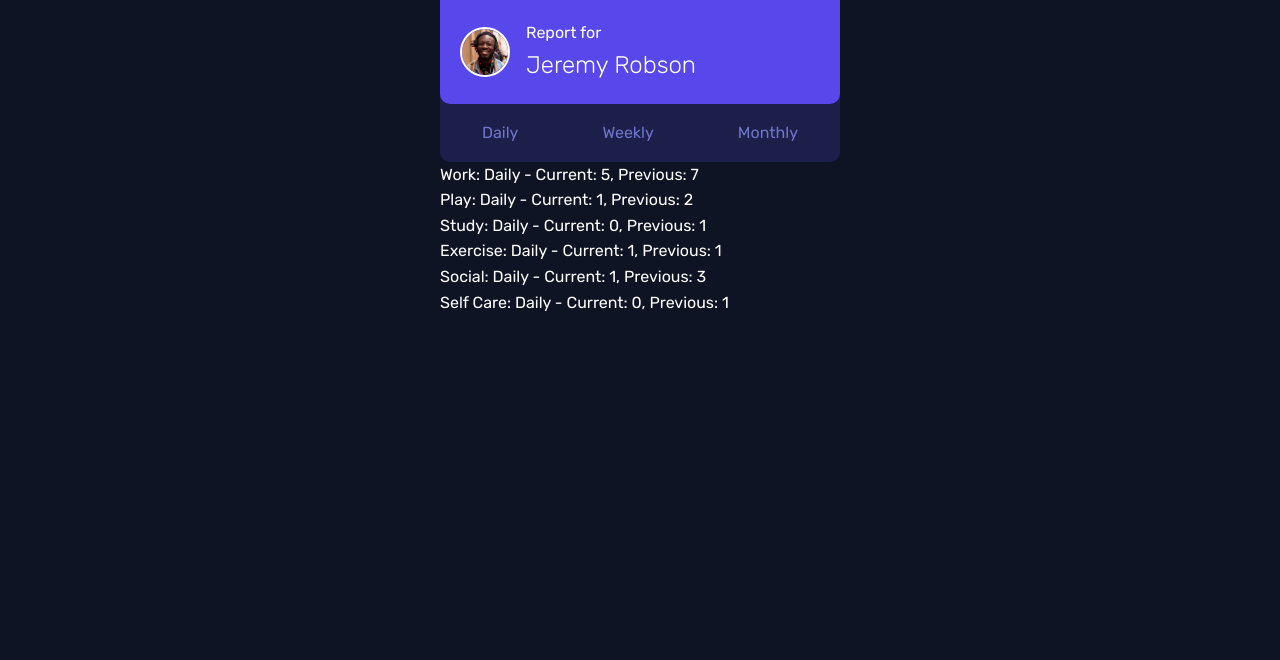
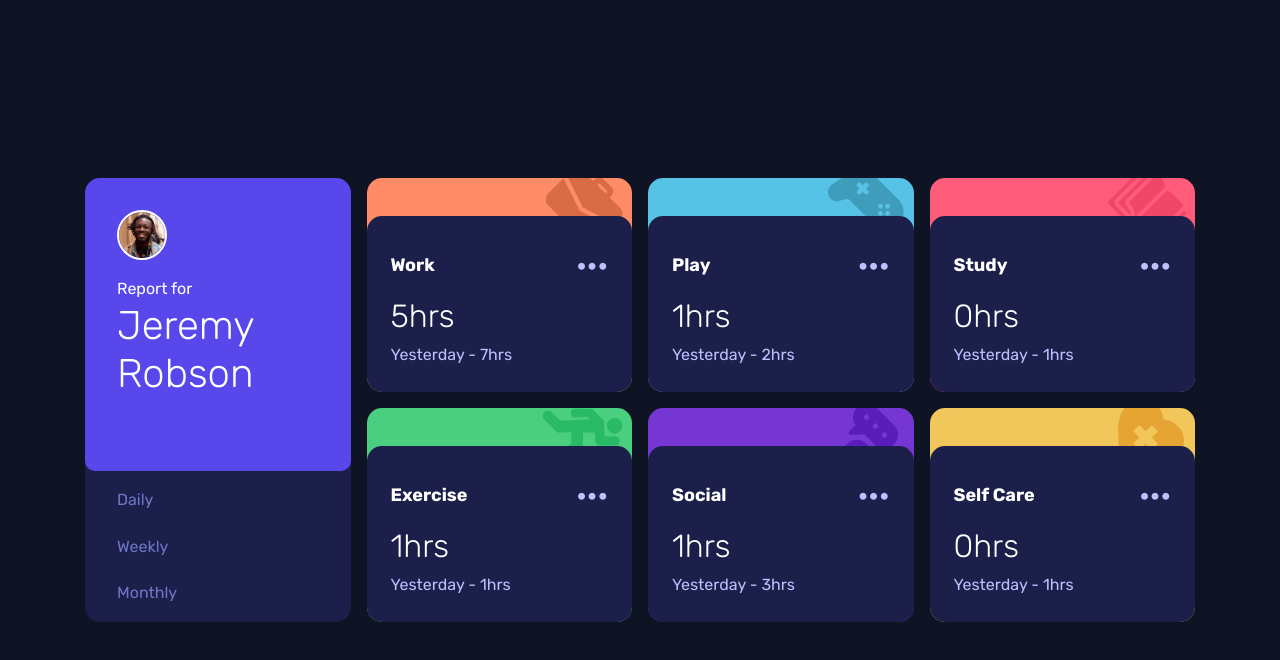
Before and after one commit to gmagnenat/time-tracking-dashboard, a website built with Vite: page index.html in a window 1280 px wide. Built offline with nearby package versions, Linux system fonts and the light colour scheme.

Commit message:
Add desktop layout with css grid Add render function

```diff
--- a/index.html
+++ b/index.html
@@ -42,7 +42,7 @@
           </ul>
         </div>
 
-        <div id="tabs-container">
+        <div id="tabs-container" class="dashboard__tabs">
           <div class="tabs__panels flow">
             <div
               id="panel-daily"
--- a/js/main.js
+++ b/js/main.js
@@ -40,31 +40,70 @@ function getMonthlyData(data) {
 
 function renderDailyData(dailyData) {
   const container = document.getElementById("panel-daily");
-  container.innerHTML = "";
+  container.innerHTML = "<div class='stats__wrapper'></div>";
   dailyData.forEach((item) => {
-    const div = document.createElement("div");
-    div.textContent = `${item.title}: Daily - Current: ${item.daily.current}, Previous: ${item.daily.previous}`;
-    container.appendChild(div);
+    const statCard = document.createElement("div");
+    statCard.classList.add("stat-card");
+    statCard.setAttribute("data-title", item.title);
+    statCard.innerHTML = `
+        <div class="stat-card__container">
+          <div class="stat-card__header">
+            <h3 class="stat-card__title">${item.title}</h3>
+            <a href="#" class="stat-card__more-infos" aria-label="${item.title} stats details">···</a>
+          </div>
+          <div class="stat-card__timeframes">
+            <p class="stat-card__data-current">${item.daily.current}hrs</p>
+            <p class="stat-card__data-previous">Yesterday - ${item.daily.previous}hrs</p>
+          </div>
+        </div>
+      `;
+    container.querySelector(".stats__wrapper").appendChild(statCard);
   });
 }
 
 function renderWeeklyData(weeklyData) {
   const container = document.getElementById("panel-weekly");
-  container.innerHTML = "";
+  container.innerHTML = "<div class='stats__wrapper'></div>";
   weeklyData.forEach((item) => {
-    const div = document.createElement("div");
-    div.textContent = `${item.title}: Weekly - Current: ${item.weekly.current}, Previous: ${item.weekly.previous}`;
-    container.appendChild(div);
+    const statCard = document.createElement("div");
+    statCard.classList.add("stat-card");
+    statCard.setAttribute("data-title", item.title);
+    statCard.innerHTML = `
+        <div class="stat-card__container">
+          <div class="stat-card__header">
+            <h3 class="stat-card__title">${item.title}</h3>
+            <a href="#" class="stat-card__more-infos" aria-label="${item.title} stats details">···</a>
+          </div>
+          <div class="stat-card__timeframes">
+            <p class="stat-card__data-current">${item.weekly.current}hrs</p>
+            <p class="stat-card__data-previous">Last Week - ${item.weekly.previous}hrs</p>
+          </div>
+        </div>
+      `;
+    container.querySelector(".stats__wrapper").appendChild(statCard);
   });
 }
 
 function renderMonthlyData(monthlyData) {
   const container = document.getElementById("panel-monthly");
-  container.innerHTML = "";
+  container.innerHTML = "<div class='stats__wrapper'></div>";
   monthlyData.forEach((item) => {
-    const div = document.createElement("div");
-    div.textContent = `${item.title}: Monthly - Current: ${item.monthly.current}, Previous: ${item.monthly.previous}`;
-    container.appendChild(div);
+    const statCard = document.createElement("div");
+    statCard.classList.add("stat-card");
+    statCard.setAttribute("data-title", item.title);
+    statCard.innerHTML = `
+        <div class="stat-card__container" data-title="${item.title}">
+          <div class="stat-card__header">
+            <h3 class="stat-card__title">${item.title}</h3>
+            <a href="#" class="stat-card__more-infos" aria-label="${item.title} stats details">···</a>
+          </div>
+          <div class="stat-card__timeframes">
+            <p class="stat-card__data-current">${item.monthly.current}hrs</p>
+            <p class="stat-card__data-previous">Last Month - ${item.monthly.previous}hrs</p>
+          </div>
+        </div>
+      `;
+    container.querySelector(".stats__wrapper").appendChild(statCard);
   });
 }
 
--- a/scss/_variables.scss
+++ b/scss/_variables.scss
@@ -11,14 +11,15 @@ $clr-neutral-200: hsl(0, 0%, 98%);
 $clr-base-800: hsl(235, 46%, 20%);
 $clr-base-900: hsl(226, 43%, 10%);
 
-// - Blue: hsl(246, 80%, 60%)
+$clr-blue: hsl(246, 80%, 60%);
+$clr-light-red1: hsl(15, 100%, 70%);
+$clr-soft-blue: hsl(195, 74%, 62%);
+$clr-light-red2: hsl(348, 100%, 68%);
+$clr-lime-green: hsl(145, 58%, 55%);
+$clr-violet: hsl(264, 64%, 52%);
+$clr-soft-orange: hsl(43, 84%, 65%);
 
-// - Light red (work): hsl(15, 100%, 70%)
-// - Soft blue (play): hsl(195, 74%, 62%)
-// - Light red (study): hsl(348, 100%, 68%)
-// - Lime green (exercise): hsl(145, 58%, 55%)
-// - Violet (social): hsl(264, 64%, 52%)
-// - Soft orange (self care): hsl(43, 84%, 65%)
+$clr-white: hsl(0, 0%, 100%);
 
 /**********************************************
 * =Typography
--- a/scss/main.scss
+++ b/scss/main.scss
@@ -10,18 +10,19 @@ body {
   font-family: $ff;
   line-height: 1.6;
   font-weight: 400;
+  padding-inline: 1rem;
   background-color: $clr-base-900;
+
+  display: flex;
+  flex-direction: column;
+  min-height: 100svh;
+  justify-content: center;
 }
 
 h1,
 h2,
 h3 {
   font-weight: 300;
-}
-
-#main {
-  max-width: 25rem;
-  margin-inline: auto;
 }
 
 /**********************************************
@@ -76,22 +77,100 @@ h3 {
 // stats card
 .stats__wrapper {
   margin-top: 1.5rem;
+  display: flex;
+  flex-direction: column;
+  gap: 1rem;
 }
 
 .stat-card {
-  background-color: orangered;
-  border-radius: 10px;
-  padding-top: 2rem;
+  border-radius: 15px;
+  padding-top: 2.375rem;
   overflow: hidden;
 }
 
-.stat-card__data {
+.stat-card[data-title="Work"] {
+  background: url("../images/icon-work.svg") $clr-light-red1 no-repeat;
+  background-position: 95% -10px;
+  background-size: 4.875rem;
+}
+.stat-card[data-title="Play"] {
+  background: url("../images/icon-play.svg") $clr-soft-blue no-repeat;
+  background-position: 95% -10px;
+}
+.stat-card[data-title="Study"] {
+  background: url("../images/icon-study.svg") $clr-light-red2 no-repeat;
+  background-position: 95% -10px;
+}
+.stat-card[data-title="Exercise"] {
+  background: url("../images/icon-exercise.svg") $clr-lime-green no-repeat;
+  background-position: 95% 0;
+}
+.stat-card[data-title="Social"] {
+  background: url("../images/icon-social.svg") $clr-violet no-repeat;
+  background-position: 95% -10px;
+}
+.stat-card[data-title="Self Care"] {
+  background: url("../images/icon-self-care.svg") $clr-soft-orange no-repeat;
+  background-position: 95% -10px;
+}
+
+.stat-card__container {
+  display: flex;
+  flex-direction: column;
+  background-color: $clr-base-800;
+  border-top-left-radius: 15px;
+  border-top-right-radius: 15px;
+  padding: 1.5rem;
+  position: relative;
+}
+
+.stat-card__container:focus-within,
+.stat-card__container:hover {
+  background-color: #33397a;
+}
+
+.stat-card__header {
   display: flex;
   justify-content: space-between;
-  background-color: $clr-base-800;
-  border-top-left-radius: 10px;
-  border-top-right-radius: 10px;
-  padding: 1rem;
+  align-items: center;
+}
+
+.stat-card__more-infos {
+  font-size: 2rem;
+  text-decoration: none;
+  color: $clr-primary-100;
+
+  &:hover,
+  &:focus {
+    color: $clr-white;
+  }
+
+  &::before {
+    content: "";
+    position: absolute;
+    inset: 0;
+    z-index: 1;
+  }
+}
+
+.stat-card__title {
+  font-size: 1.125rem;
+  font-weight: 700;
+}
+
+.stat-card__timeframes {
+  display: flex;
+  justify-content: space-between;
+  align-items: center;
+}
+
+.stat-card__data-current {
+  font-size: 2rem;
+  font-weight: 100;
+}
+
+.stat-card__data-previous {
+  color: $clr-primary-100;
 }
 
 /**********************************************
@@ -109,6 +188,69 @@ h3 {
 /**********************************************
 * =Responsive
 **********************************************/
+@media screen and (min-width: 48em) {
+  .dashboard {
+    display: grid;
+    grid-template-areas:
+      "header stats stats stats"
+      "header stats stats stats"
+      "header stats stats stats";
+    grid-template-columns: repeat(4, 1fr);
+    grid-template-rows: auto auto auto;
+    gap: 1rem;
+    max-width: 69.375rem;
+    margin-inline: auto;
+  }
+
+  .dashboard__header {
+    grid-area: header;
+    border-radius: 15px;
+    overflow: hidden;
+
+    display: flex;
+    flex-direction: column;
+  }
+
+  .dashboard__user {
+    display: flex;
+    flex-direction: column;
+    align-items: start;
+    flex-grow: 1;
+    padding: 2rem;
+  }
+
+  .user__name {
+    font-size: 2.5rem;
+    line-height: 1.2;
+  }
+
+  .dashboard__tabs {
+    grid-area: stats;
+  }
+
+  .tabs {
+    flex-direction: column;
+    padding-inline: 2rem;
+    margin-top: auto;
+    gap: 1.3125rem;
+
+    a:hover,
+    a:focus {
+      color: $clr-white;
+    }
+  }
+
+  .stats__wrapper {
+    display: grid;
+    margin-top: 0;
+    grid-template-columns: repeat(3, 1fr);
+  }
+
+  .stat-card__timeframes {
+    flex-direction: column;
+    align-items: start;
+  }
+}
 
 /**********************************************
 * =Print
```
